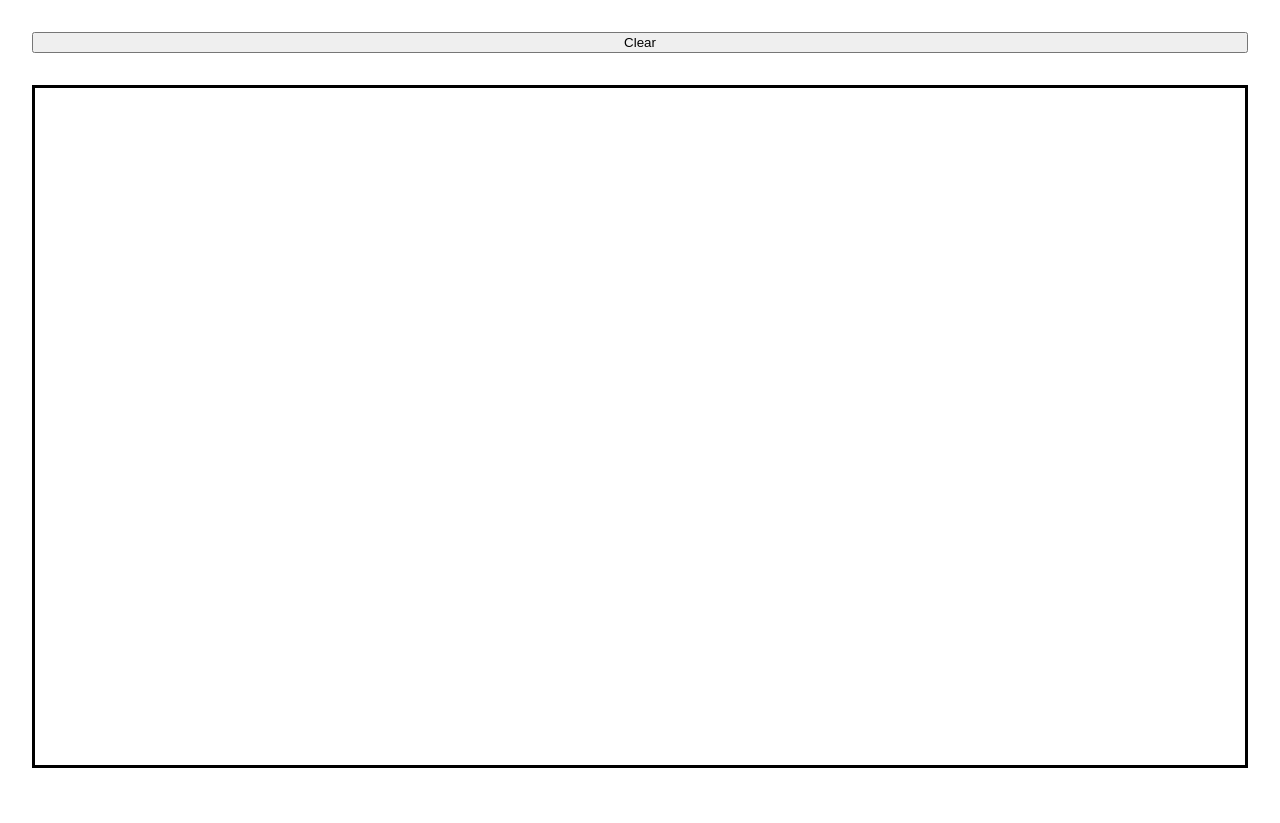
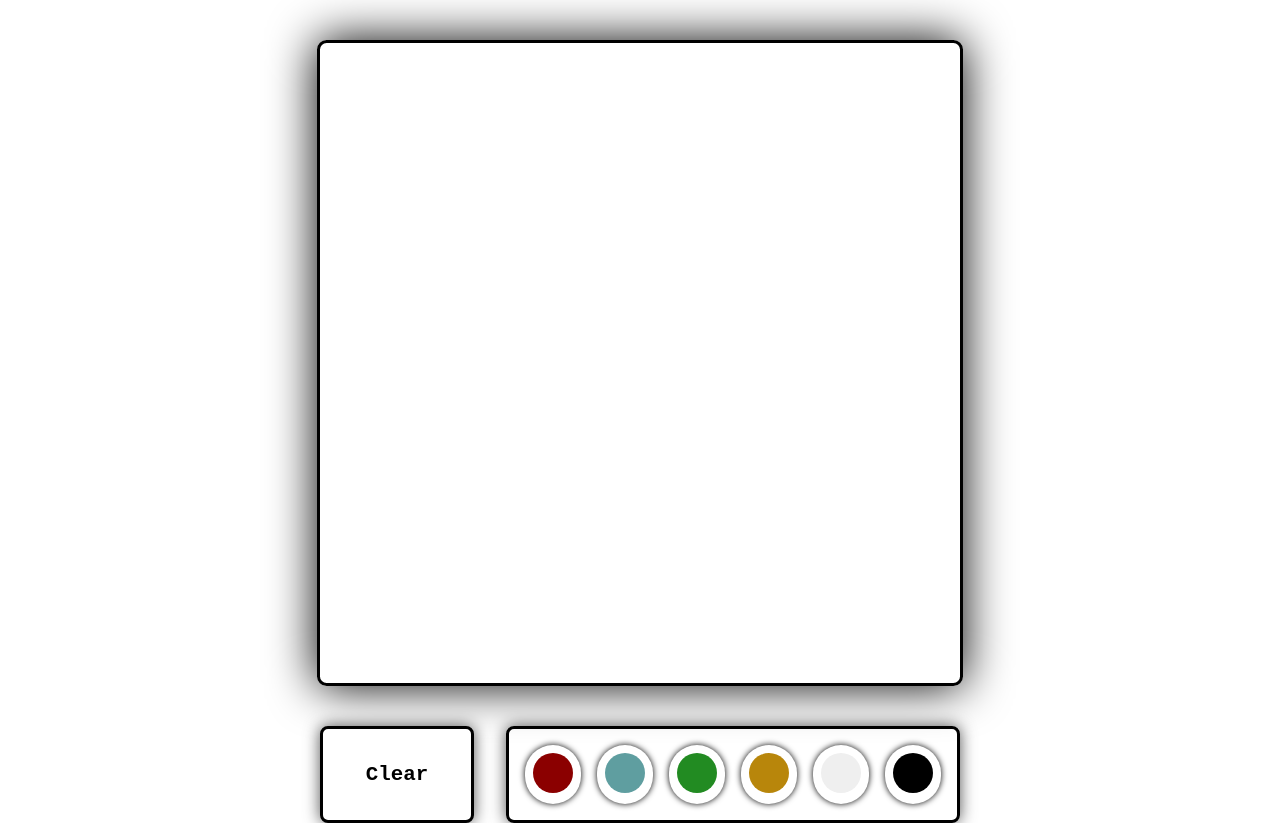
Before and after one commit to Elliot-Akande/etch-a-sketch, a plain HTML site: page index.html in a window 1280 px wide. Before the commit the page ends 800 px from the top, so only its background shows below. Drawn offline with Linux system fonts and the light colour scheme.

Commit message:
Add buttons to change color

```diff
--- a/index.html
+++ b/index.html
@@ -9,7 +9,31 @@
     <title>Etch-a-sketch</title>
 </head>
 <body>
-    <button id="clear">Clear</button>
     <div id="grid"></div>
+    <div id="buttons">
+        <button id="clear">
+            Clear
+        </button>
+        <div id="colors">
+            <div class="color-container">
+                <button id="red" class="color-button"></button>
+            </div>
+            <div class="color-container">
+                <button id="blue" class="color-button"></button>
+            </div>
+            <div class="color-container">
+                <button id="green" class="color-button"></button>
+            </div>
+            <div class="color-container">
+                <button id="yellow" class="color-button"></button>
+            </div>
+            <div class="color-container">
+                <button id="white" class="color-button"></button>
+            </div>
+            <div class="color-container">
+                <button id="black" class="color-button"></button>
+            </div>
+        </div>
+    </div>
 </body>
 </html>
--- a/js.js
+++ b/js.js
@@ -40,9 +40,5 @@ items.forEach(item => item.addEventListener("mouseenter", function(e){
 const clear = document.querySelector("#clear");
 clear.addEventListener("click", function(e){
     const gridSize = parseInt(prompt("Enter Size of New Grid: ", 16));
-    if(gridSize >= 1 && gridSize <= 100){
-        createGrid(gridSize);
-    } else {
-        alert("Invalid Input");
-    }
+    if(gridSize >= 1 && gridSize <= 100) createGrid(gridSize);
 })
--- a/style.css
+++ b/style.css
@@ -7,20 +7,32 @@ body {
     display: flex;
     flex-direction: column;
     margin: 0;
+    align-items: center;
 }
 
 #clear {
-    margin: 2rem;
-    margin-bottom: 0;
+    padding: 1rem;
+    background-color: white;
+    border: 0.2rem solid black;
+    border-radius: 0.5rem;
+    box-shadow: 0 0 1rem rgba(0, 0, 0, 0.678);
+    flex: 1;
+    font-weight: bold;
+    font-family: 'Courier New', Courier, monospace;
+    font-size: 1.3rem;
 }
 
 #grid {
     border: 0.2rem solid black;
-    margin: 2rem;
-    flex-basis: 100%;
+    margin: 2.5rem;
     display: flex;
     flex-direction: column;
-    flex: 1 1 100%;
+    flex-grow: 0;
+    flex-shrink: 0;
+    box-shadow: 0 0 3rem black;
+    border-radius: 0.6rem;
+    width: 40rem;
+    height: 40rem;
 }
 
 .grid-row {
@@ -30,5 +42,67 @@ body {
 
 .grid-item {
     flex: auto;
-    /* background-color: black; */
+    transition: 0.5s;
 }
+
+#buttons {
+    justify-content: space-between;
+    display: flex;
+    margin: 4rem;
+    margin-top: 0;
+    margin-bottom: 2rem;
+    gap: 2rem;
+    width: 40rem;
+}
+
+#colors {
+    align-items: stretch;
+    gap: 1rem;
+    display: flex;
+    border: 0.2rem solid black;
+    box-shadow: 0 0 1rem rgba(0, 0, 0, 0.678);
+    border-radius: 0.5rem;
+    padding: 1rem;
+}
+
+.color-container {
+    box-shadow: 0 0 6px black;
+    padding: 0.5rem;
+    border-radius: 2rem;
+}
+
+.color-button {
+    width: 2.5rem;
+    height: 2.5rem;
+    border-radius: 2rem;
+    border: none;
+}
+
+#red {
+    background-color: darkred;
+}
+
+#red:hover {
+    background-color: rgb(121, 0, 0);
+}
+
+#blue {
+    background-color: cadetblue;
+}
+
+#green {
+    background-color: forestgreen;
+}
+
+#yellow {
+    background-color: darkgoldenrod;
+}
+
+#black {
+    background-color: black;
+}
+
+#clear:hover,
+.color-container:hover {
+    background-color: rgb(228, 228, 228);
+}
```
